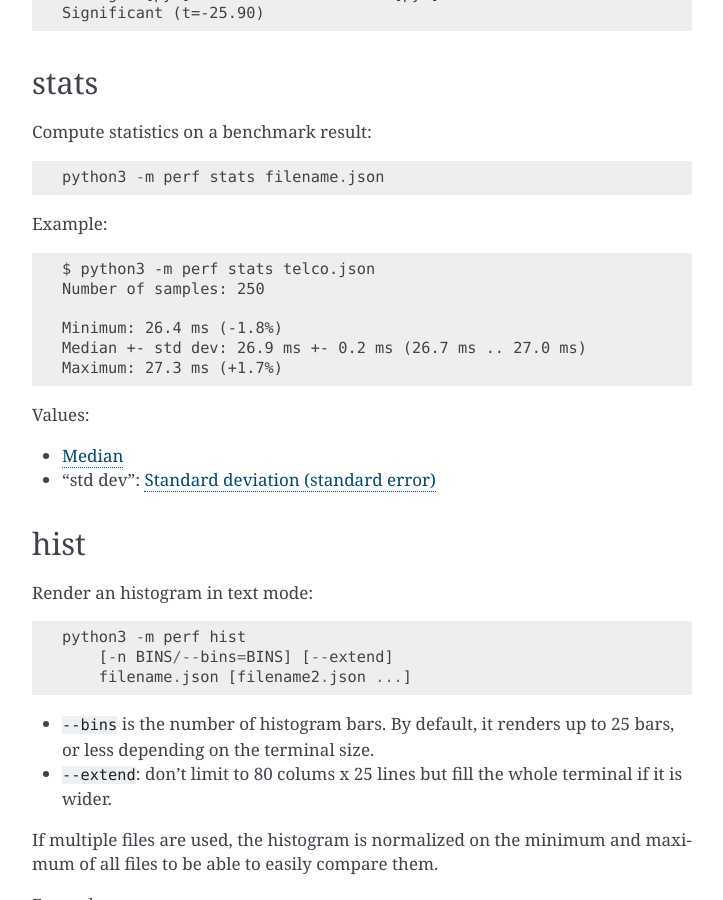
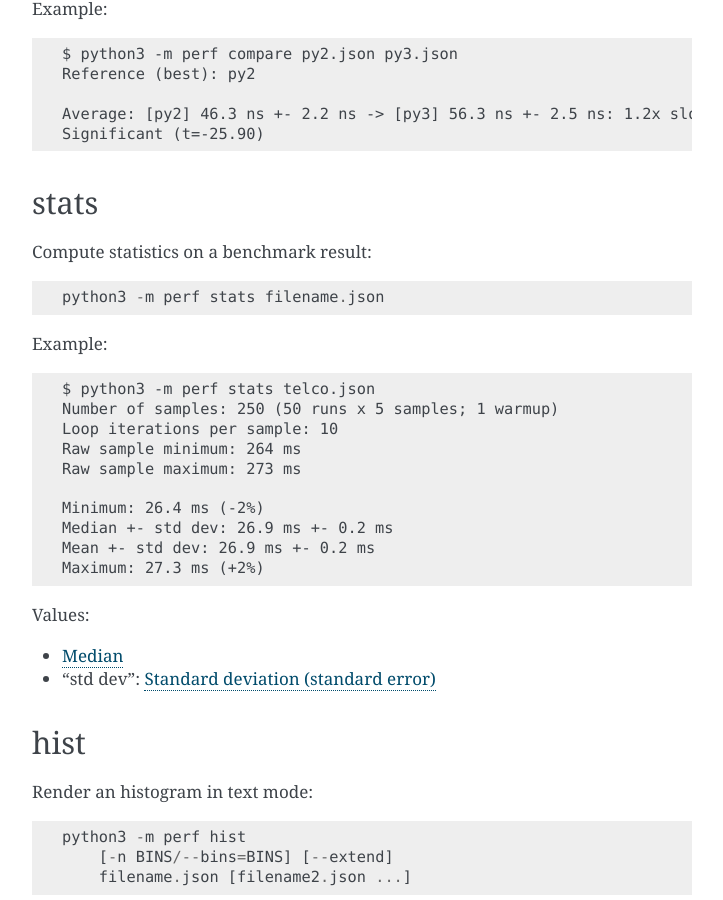
Before and after one commit to psf/pyperf, a Sphinx documentation site: the page built from doc/cli.rst, in a window 1280 px wide and 900 px high, scrolled down 1269 px. Shown: the whole window, without its empty margins (388-1111 px from the left). Built offline with Sphinx 7.4.7, drawn with Linux system fonts in a browser that asks for light colours; some of the changed text lies outside the part shown.

Commit message:
update doc

```diff
--- a/doc/cli.rst
+++ b/doc/cli.rst
@@ -12,6 +12,14 @@
         [-v/--verbose] [-m/--metadata]
         |-g/--hist] [-t/--stats]
         filename.json
+
+* ``--verbose`` enables the verbose mode
+* ``--metadata`` displays metadata: see :ref:`perf show metadata
+  <show_cmd_metadata>` command
+* ``--hist`` displays an histogram of samples, see :ref:`perf hist <hist_cmd>`
+  command
+* ``--stats`` displays statistics (min, max, ...), see :ref:`perf stats
+  <stats_cmd>` command
 
 .. _show_cmd_metadata:
 
@@ -72,11 +80,15 @@
 Example::
 
     $ python3 -m perf stats telco.json
-    Number of samples: 250
+    Number of samples: 250 (50 runs x 5 samples; 1 warmup)
+    Loop iterations per sample: 10
+    Raw sample minimum: 264 ms
+    Raw sample maximum: 273 ms
 
-    Minimum: 26.4 ms (-1.8%)
-    Median +- std dev: 26.9 ms +- 0.2 ms (26.7 ms .. 27.0 ms)
-    Maximum: 27.3 ms (+1.7%)
+    Minimum: 26.4 ms (-2%)
+    Median +- std dev: 26.9 ms +- 0.2 ms
+    Mean +- std dev: 26.9 ms +- 0.2 ms
+    Maximum: 27.3 ms (+2%)
 
 Values:
 
```
Also changed, not shown: 2 other files.
